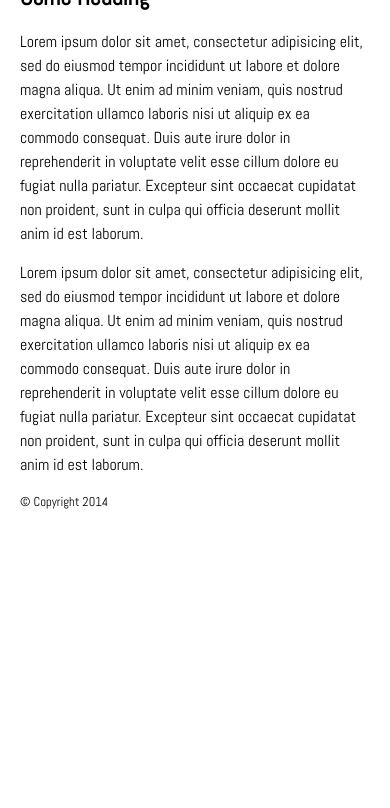
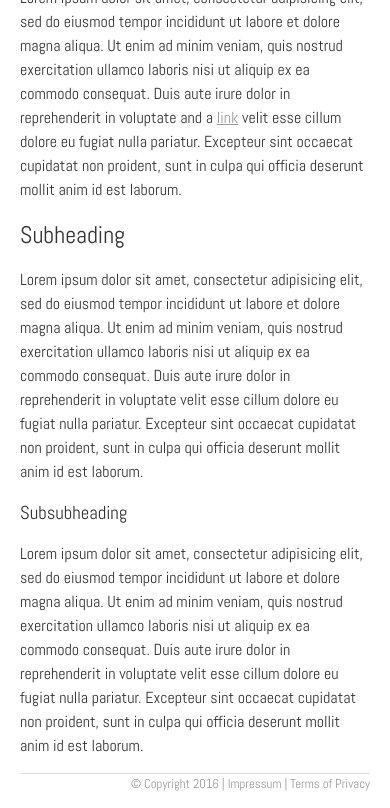
Before and after one commit to schlenger/code-frames, a PHP site: page / in a window 390 px wide. Shown: the part 420-1228 px from the top of the page. Before the commit the page ends 929 px from the top, so only its background shows below. Run offline with PHP 8.4, Linux system fonts and the light colour scheme; some libraries are stand-ins or nearby versions.

Commit message:
Updated HTML5 Frame
- Added basic mobile/responsive functionality
- Added sample logo
- Fixed minor design issues
- Added new basic classes

```diff
--- a/html-css/html5-frame/css/style.css
+++ b/html-css/html5-frame/css/style.css
@@ -9,6 +9,7 @@
 
 body {
 	font-family: 'Abel';
+	color:#333;
 }
 
 h1,
@@ -22,11 +23,27 @@ ul,
 ol {
 	margin-bottom: 15px;
 	line-height: 150%;
+	font-weight: normal;
 }
 
 ol,
 ul {
 	margin-right: 15px;
+}
+
+h1 {
+	font-size: 2em;
+}
+
+
+/* hightlighted text:
+	- Safari >=1.1, Opera >=9.5, IE9
+	- Firefox >=1 */
+::selection {
+    background: #aaa;
+}
+::-moz-selection {
+    background: #aaa;
 }
 
 
@@ -42,21 +59,42 @@ ul {
 	margin-left: 15px;
 }
 
+.clearer {
+	clear: both;
+}
+
 /* basic structure */
 #wrapper {
 	padding: 10px 20px;
+	width: 960px;
+	margin: 0 auto;
 }
 
 header {
+	margin-top: 50px;
+	margin-bottom: 80px;
+	clear:both;
+}
+
+#logo {
+	float:right;
+}
+
+footer {
+	border-top: 1px solid #ddd;
+	font-size: 0.8em;
+	color:#999;
+	text-align: right;
+}
+
+footer p {
 
 }
 
-#logo {
-
-}
-
-footer p {
-	font-size: 0.8em;
+footer p a,
+footer p a:link,
+footer p a:active {
+	text-decoration: none;
 }
 
 
@@ -81,9 +119,47 @@ nav li a:hover {
 a,
 a:link,
 a:active {
-
+	color:#999;
+	text-decoration: underline;
 }
 
 a:hover {
+	color:#333;
+}
 
+/* 1000px: smaller screen */
+@media (max-width: 1000px) {
+	#wrapper {
+		width: auto;
+		padding: 0;
+		margin: 0px 20px;
+	}
 }
+
+/* 720px: nav collapse */
+@media (max-width: 720px) {
+	#logo {
+		margin:0 auto;
+		float: none;
+	}
+
+	header {
+		text-align: center;
+	}
+
+	nav li a {
+		font-size: 1.5em;
+	}
+
+	.align-left {
+		float:none;
+	}
+
+	.align-right {
+		float:none;
+	}
+
+	#main img {
+		width: 100%;
+	}
+}
--- a/html-css/html5-frame/index.html
+++ b/html-css/html5-frame/index.html
@@ -15,7 +15,7 @@
 		<link href='http://fonts.googleapis.com/css?family=Abel' rel='stylesheet' type='text/css'>
 
 		<!-- js -->
-		<script src="https://ajax.googleapis.com/ajax/libs/jquery/1.11.0/jquery.min.js"></script>
+		<script src="https://ajax.googleapis.com/ajax/libs/jquery/3.1.0/jquery.min.js"></script>
 		<script type="text/javascript" src="js/scripts.js"></script>
 
 		<!--[if IE]>
@@ -48,10 +48,19 @@
 				<p>Lorem ipsum dolor sit amet, consectetur adipisicing elit, sed do eiusmod
 				tempor incididunt ut labore et dolore magna aliqua. Ut enim ad minim veniam,
 				quis nostrud exercitation ullamco laboris nisi ut aliquip ex ea commodo
+				consequat. Duis aute irure dolor in reprehenderit in voluptate and a <a href="#">link</a> velit esse
+				cillum dolore eu fugiat nulla pariatur. Excepteur sint occaecat cupidatat non
+				proident, sunt in culpa qui officia deserunt mollit anim id est laborum.</p>
+
+				<h2>Subheading</h2>
+				<p>Lorem ipsum dolor sit amet, consectetur adipisicing elit, sed do eiusmod
+				tempor incididunt ut labore et dolore magna aliqua. Ut enim ad minim veniam,
+				quis nostrud exercitation ullamco laboris nisi ut aliquip ex ea commodo
 				consequat. Duis aute irure dolor in reprehenderit in voluptate velit esse
 				cillum dolore eu fugiat nulla pariatur. Excepteur sint occaecat cupidatat non
 				proident, sunt in culpa qui officia deserunt mollit anim id est laborum.</p>
 
+				<h3>Subsubheading</h3>
 				<p>Lorem ipsum dolor sit amet, consectetur adipisicing elit, sed do eiusmod
 				tempor incididunt ut labore et dolore magna aliqua. Ut enim ad minim veniam,
 				quis nostrud exercitation ullamco laboris nisi ut aliquip ex ea commodo
@@ -61,7 +70,7 @@
 			</section>
 
 			<footer>
-				<p>&copy; Copyright 2014</p>
+				<p>&copy; Copyright 2016 | <a href="#">Impressum</a> | <a href="#">Terms of Privacy</a></p>
 			</footer>
 		</div>
 
```
Also changed, not shown: html-css/html5-frame/images/logo.png (added).
